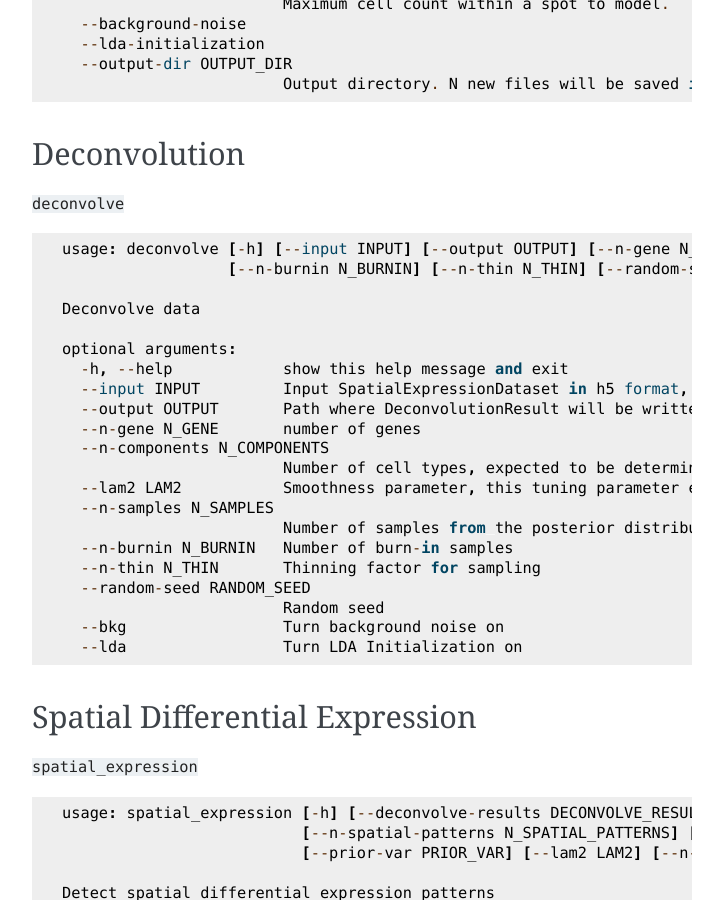
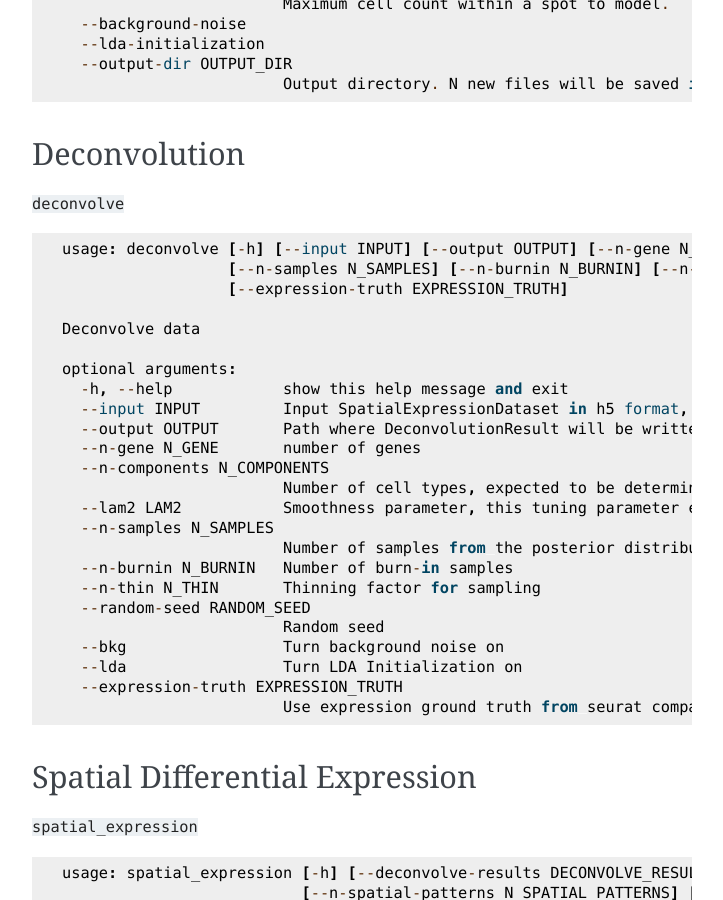
Before and after one commit to tansey-lab/bayestme, a Sphinx documentation site: the page built from docs/command_line_interface.rst, in a window 1280 px wide and 900 px high, scrolled down 2260 px. Shown: the whole window, without its empty margins (388-1111 px from the left). Built offline with Sphinx 7.4.7, drawn with Linux system fonts in a browser that asks for light colours; pages that are not in the unit, such as notebooks, are missing from menus.

Commit message:
in progress

```diff
--- a/docs/command_line_interface.rst
+++ b/docs/command_line_interface.rst
@@ -126,8 +126,9 @@
 
 .. code::
 
-    usage: deconvolve [-h] [--input INPUT] [--output OUTPUT] [--n-gene N_GENE] [--n-components N_COMPONENTS] [--lam2 LAM2] [--n-samples N_SAMPLES]
-                      [--n-burnin N_BURNIN] [--n-thin N_THIN] [--random-seed RANDOM_SEED] [--bkg] [--lda]
+    usage: deconvolve [-h] [--input INPUT] [--output OUTPUT] [--n-gene N_GENE] [--n-components N_COMPONENTS] [--lam2 LAM2]
+                      [--n-samples N_SAMPLES] [--n-burnin N_BURNIN] [--n-thin N_THIN] [--random-seed RANDOM_SEED] [--bkg] [--lda]
+                      [--expression-truth EXPRESSION_TRUTH]
 
     Deconvolve data
 
@@ -147,6 +148,8 @@
                             Random seed
       --bkg                 Turn background noise on
       --lda                 Turn LDA Initialization on
+      --expression-truth EXPRESSION_TRUTH
+                            Use expression ground truth from seurat companion scRNA fine mapping workflow
 
 
 Spatial Differential Expression
```
Also changed, not shown: docs/fine_mapping_workflow.rst (added, +21 -0 lines), 1 other file.
